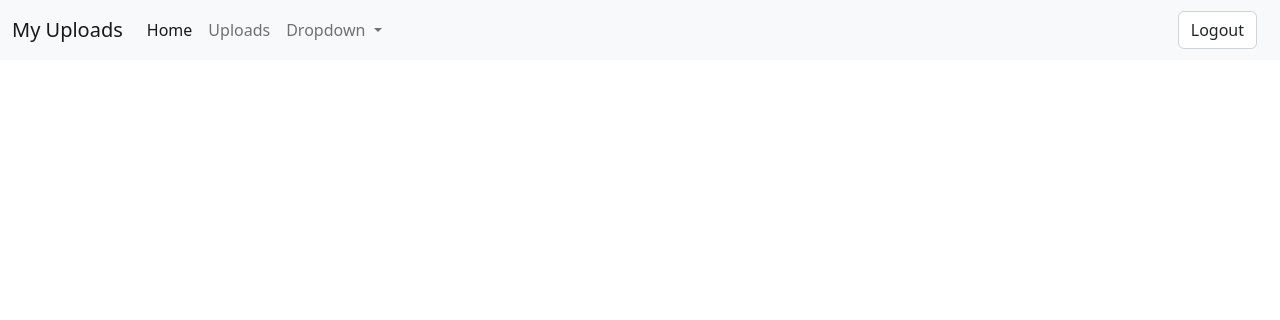
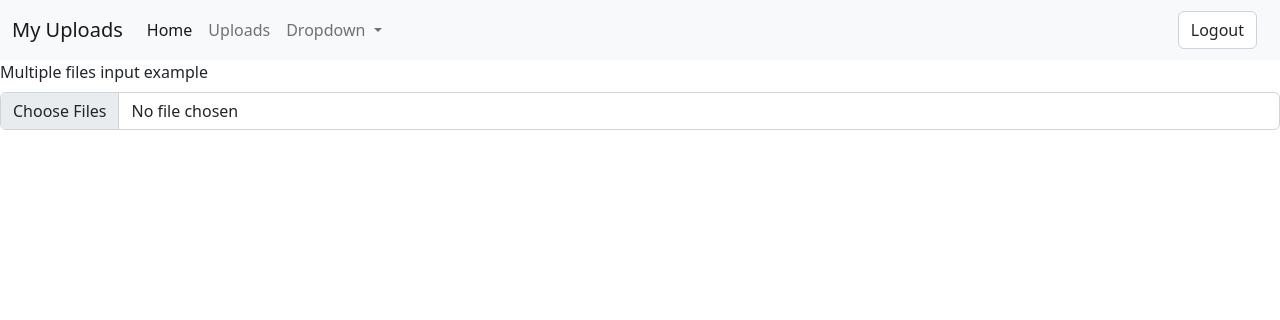
Before and after one commit to raven4241/python-avd, a Flask app: template templates/index.html in a window 1280 px wide. Shown: the top 320 px of the page. Run offline with Flask 2, Linux system fonts and the light colour scheme; the template is opened without the code that fills it, so the values that code supplies are empty.

Commit message:
update index.html

```diff
--- a/templates/index.html
+++ b/templates/index.html
@@ -55,5 +55,9 @@
     </div>
   </div>
 </nav>
+<div class="mb-3">
+  <label for="formFileMultiple" class="form-label">Multiple files input example</label>
+  <input class="form-control" type="file" id="formFileMultiple" multiple>
+</div>
   </body>
 </html>
```
